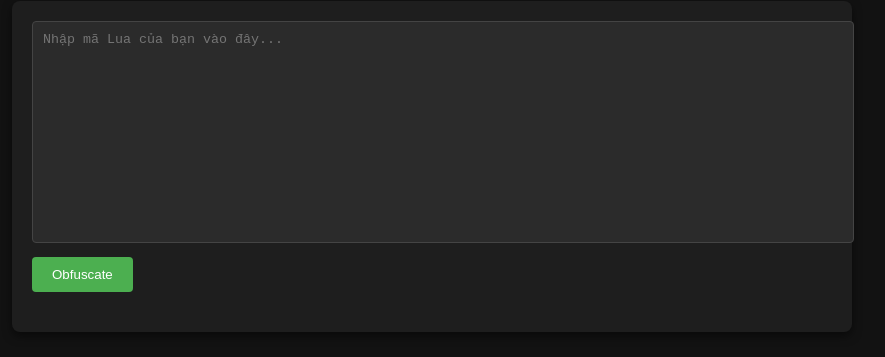
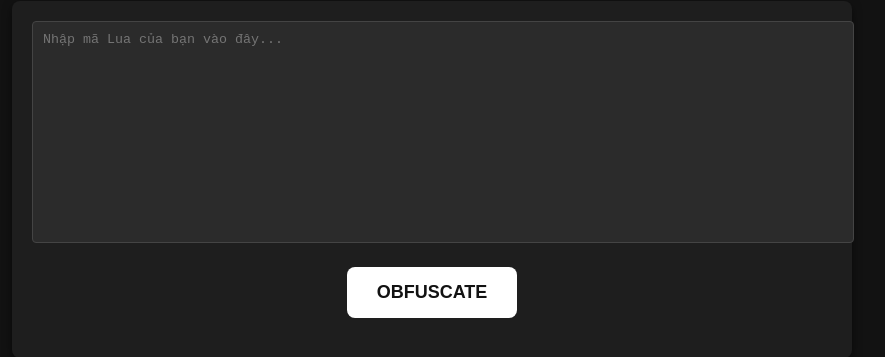
Before and after one commit to NTT-HUB/Main, a plain HTML site: page index.html in a window 1280 px wide. Shown: the part 79-436 px from the top of the page, without its empty margins (208-1093 px from the left). Drawn offline with Linux system fonts and the light colour scheme.

Commit message:
Update style.css

```diff
--- a/style.css
+++ b/style.css
@@ -32,17 +32,23 @@ textarea {
 }
 
 button {
-    background-color: #4caf50;
-    color: white;
+    display: block; /* Nút nằm giữa */
+    background-color: #ffffff; /* Màu nền trắng */
+    color: #121212; /* Màu chữ đen */
     border: none;
-    padding: 10px 20px;
-    border-radius: 4px;
+    padding: 15px 30px; /* Kích thước lớn hơn */
+    font-size: 18px; /* Phông chữ to hơn */
+    border-radius: 8px;
     cursor: pointer;
-    margin-top: 10px;
+    margin: 20px auto; /* Căn giữa */
+    text-transform: uppercase; /* Viết hoa chữ */
+    font-weight: bold;
+    transition: transform 0.2s, background-color 0.3s;
 }
 
 button:hover {
-    background-color: #45a049;
+    background-color: #f0f0f0; /* Thay đổi màu khi hover */
+    transform: scale(1.05); /* Hiệu ứng phóng to khi hover */
 }
 
 #output {
```
